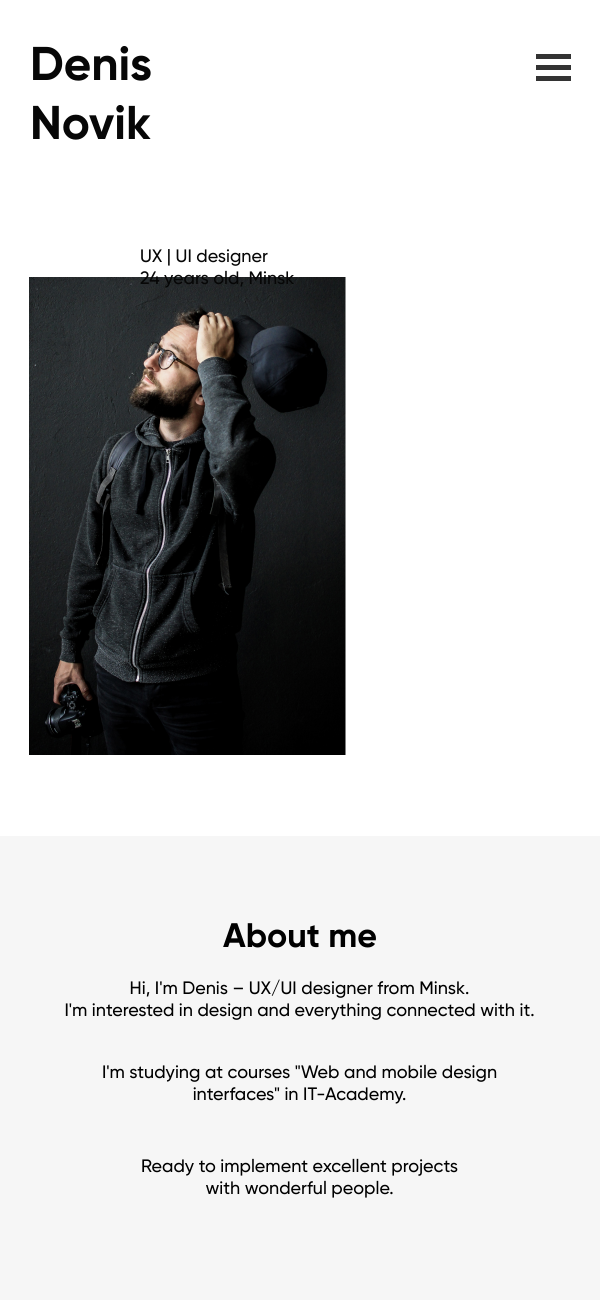
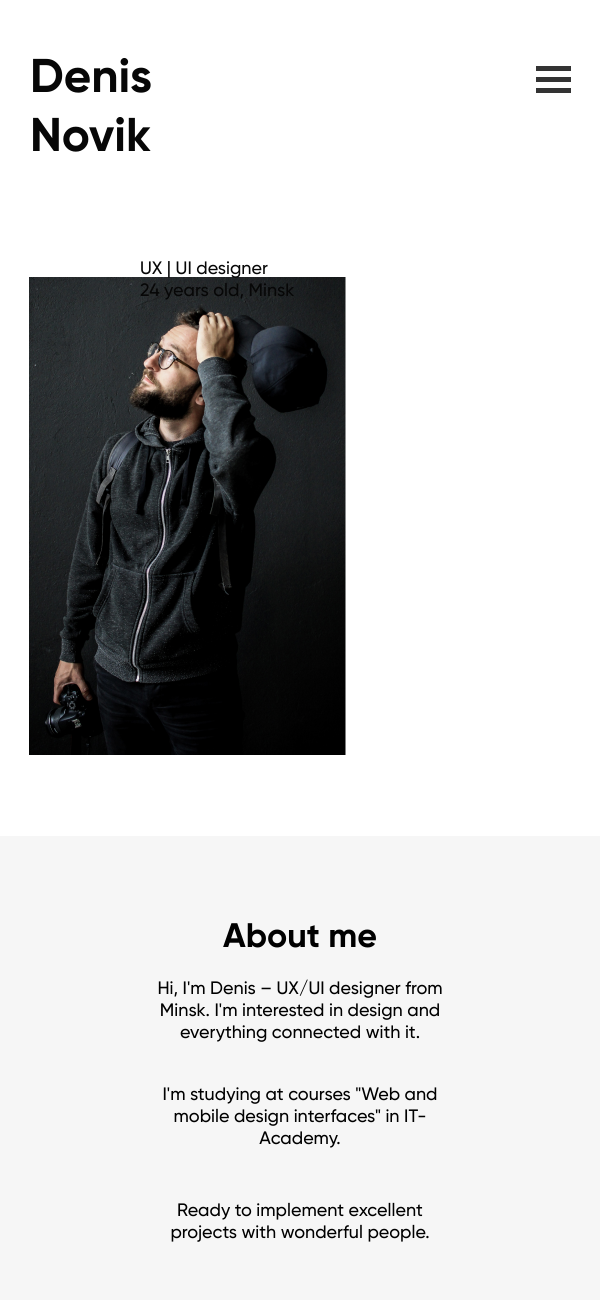
Before and after one commit to KirillZayats/gravity-portfolio, a plain HTML site: page index.html in a window 600 px wide. Shown: the top 1300 px of the page. Drawn offline with Linux system fonts and the light colour scheme.

Commit message:
fix: fixed blocks (font, text and size block)

```diff
--- a/index.html
+++ b/index.html
@@ -50,17 +50,17 @@
  <div class="about_me">
    <div class="title title_about_me">About me</div>
     <div class="text block_about_me">
-      <div class="text_about_me_1">
-        <span>Hi, I'm Denis – UX/UI designer from Minsk.</span>
-        <p>I'm interested in design and everything connected with it.</p>
+      <div class="text_about_me_1 ">
+        Hi, I'm Denis – UX/UI designer from Minsk.
+        <p class="display_inline" >I'm interested in design and everything connected with it.</p>
       </div>
-      <div class="text_about_me_2">
+      <div class="text_about_me_2 ">
         I'm studying at courses "Web and mobile design
-        <p>interfaces" in IT-Academy.</p>
+        <p class="display_inline">interfaces" in IT-Academy.</p>
        </div>
-      <div class="text_about_me_3">
+      <div class="text_about_me_3 ">
         Ready to implement excellent projects
-        <p>with wonderful people.</p>
+        <p class="display_inline">with wonderful people.</p>
        </div>
     </div>
  </div>
@@ -78,11 +78,11 @@
  <div class="portfolio">
    <div class="title title_portfolio">Portfolio</div>
    <div class="image_portfolio_1"><img class="image_1" src="images/Слой 8.png"></div>
-   <div class="text">Online fashion store - Homepage</div>
+   <div class="text text_line">Online fashion store - Homepage</div>
    <div class="image_portfolio_2"><img class="image_2" src="images/reebok_web.png"></div>
-   <div class="text">Reebok Store - Concept</div>
+   <div class="text text_line">Reebok Store - Concept</div>
    <div class="image_portfolio_3"><img class="image_3" src="images/reebok_web (1).png"></div>
-   <div class="text">Braun Landing Page - Concept</div>
+   <div class="text text_line">Braun Landing Page - Concept</div>
  </div>
  <div class="contacts">
   <div class="title contact">Contacts</div>
--- a/style.css
+++ b/style.css
@@ -103,7 +103,11 @@ transform: matrix(1, 0, 0, 1, 0, 0);
 }
 
 /*design about me block */
-
+.block_about_me {
+  text-align: center;
+  margin-left: auto;
+  margin-right: auto;
+}
 
 .text_about_me_2 {
   padding-top: 40px;
@@ -123,6 +127,10 @@ transform: matrix(1, 0, 0, 1, 0, 0);
 }
 
 /*design portfolio block */
+
+.text_line {
+  text-decoration-line: underline;
+}
 
 .portfolio {
   text-align: center;
@@ -151,8 +159,6 @@ transform: matrix(1, 0, 0, 1, 0, 0);
 .text_link {
   font-family: Gilroy-Medium;
   color: #828282;
-  font-size: 14px;
-  line-height: 17px;
 }
 
 .send_message {
@@ -182,6 +188,8 @@ transform: matrix(1, 0, 0, 1, 0, 0);
     padding-bottom: 19px;
   }
 
+
+
   .text_name_user {
     padding-top: 10px;
   }
@@ -209,6 +217,10 @@ transform: matrix(1, 0, 0, 1, 0, 0);
   .home {
     height: 768px;
     background-color: white;
+  }
+
+  .block_about_me {
+    width: 485px;
   }
 
   /*design skills block */
@@ -268,6 +280,11 @@ transform: matrix(1, 0, 0, 1, 0, 0);
     padding-top: 108px;
   }
 
+  .text_link {
+    font-size: 14px;
+    line-height: 17px;
+  }
+
 }
 
 /* For Mobile: */
@@ -290,6 +307,7 @@ transform: matrix(1, 0, 0, 1, 0, 0);
   }
 
   .description {
+    padding-top: 30px;
     margin: 0px 29px 0px 30px;
     position: relative;
     height: 275px;
@@ -306,11 +324,6 @@ transform: matrix(1, 0, 0, 1, 0, 0);
     width: 100%;
     height: 276.94px;
 
-  }
-
-  .description {
-    display: grid;
-    grid-template-rows: 1fr 1fr;
   }
 
   .header {
@@ -391,7 +404,11 @@ transform: matrix(1, 0, 0, 1, 0, 0);
   }
 
   .block_about_me {
-    margin: 0 30px 0 29px;
+    width: 316px;
+  }
+
+  .display_inline {
+    display: inline;
   }
 
   .about_me {
@@ -482,4 +499,9 @@ transform: matrix(1, 0, 0, 1, 0, 0);
     padding-top: 81px;
   }
 
+  .text_link {
+    font-size: 18px;
+    line-height: 22px;
+  }
+
 }
```
